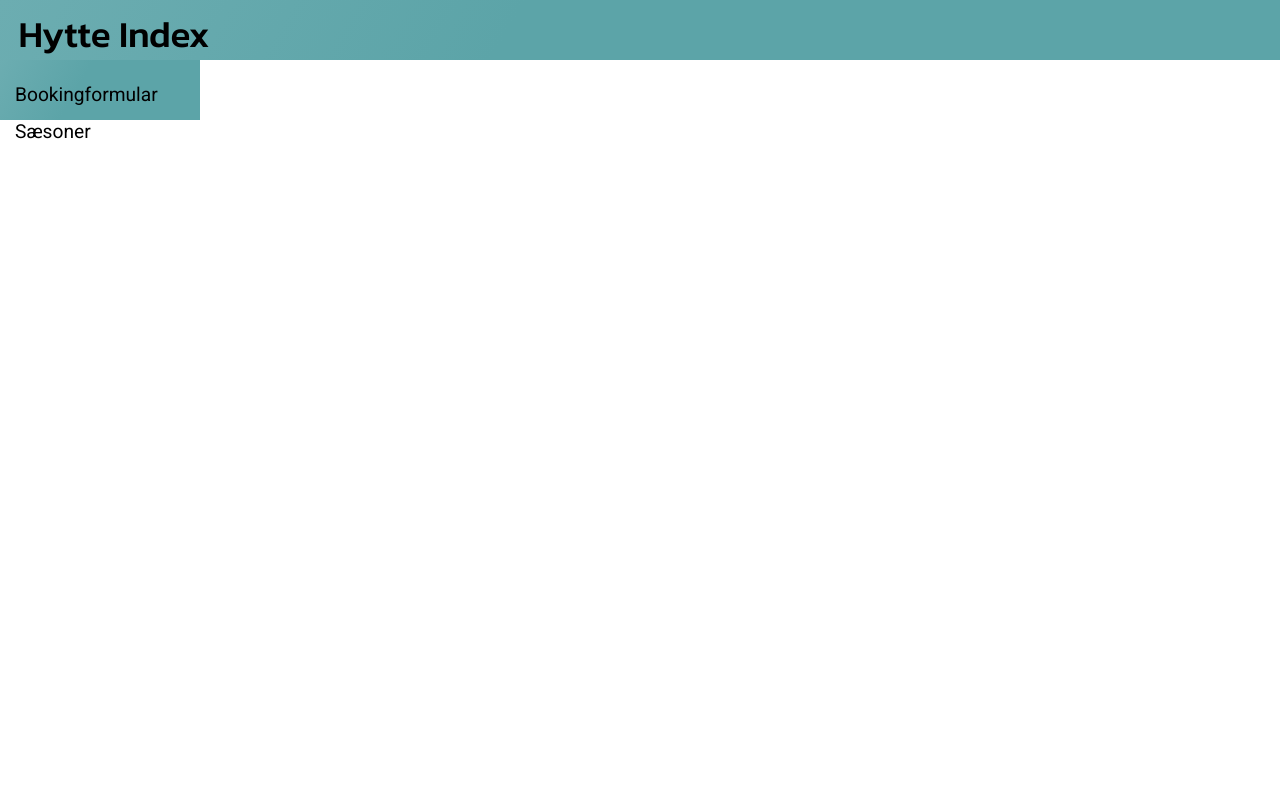
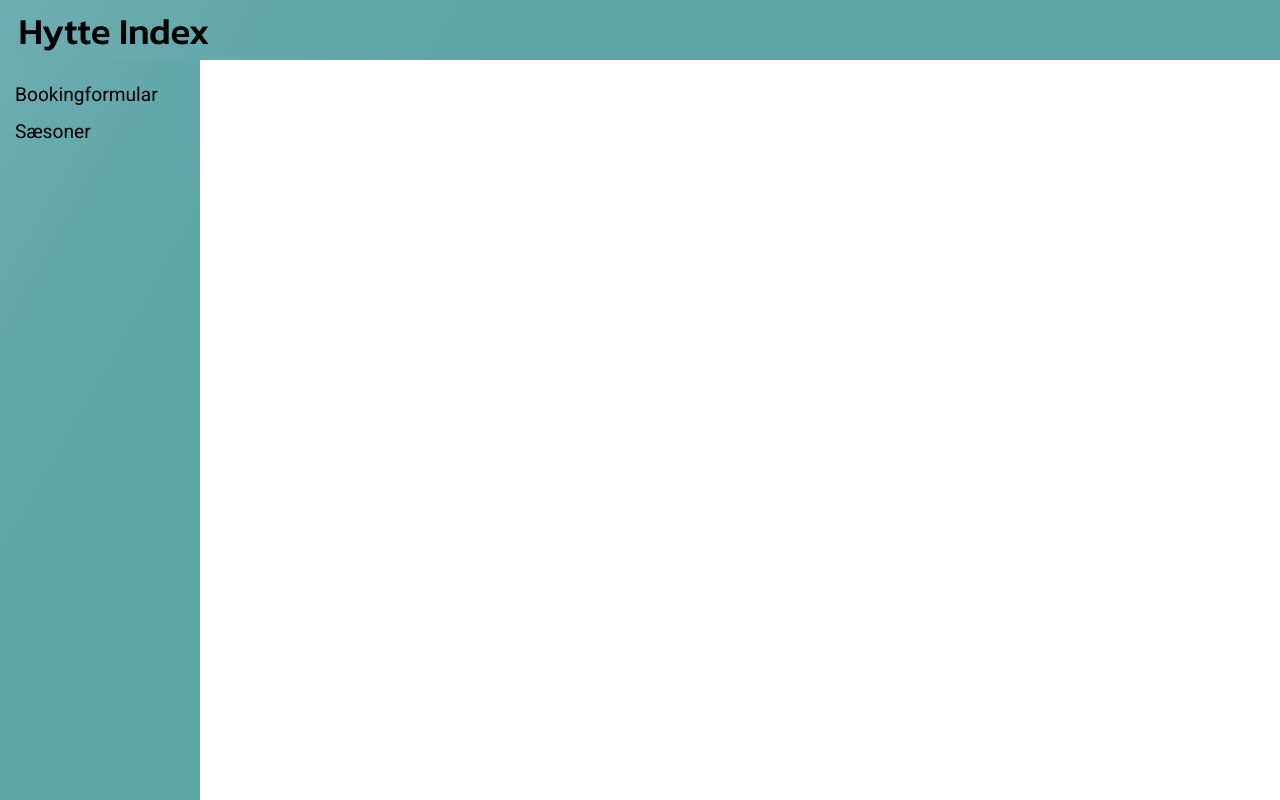
Before and after one commit to derangeddk/hyttebook-frontend, a Nuxt app: page /dashboard in a window 1280 px wide. Shown: the top 800 px of the page. Built offline with nearby package versions, Linux system fonts and the light colour scheme; no server answers.

Commit message:
add specificity to the nav since a sidebar nav has been add'ed

```diff
--- a/components/information-header.vue
+++ b/components/information-header.vue
@@ -1,5 +1,5 @@
 <template>
-    <nav>
+    <nav class="top-nav">
         <div class="header-wrapper">
             <div class="site-name">
                 <h1>
@@ -32,7 +32,7 @@ import { mapGetters } from 'vuex';
 </script>
 
 <style lang="scss">
-    nav {
+    .top-nav {
         width: 100%;
         height: 60px;
         background-color: #3C6E71;
@@ -51,6 +51,7 @@ import { mapGetters } from 'vuex';
         justify-content: space-between;
         align-content: center;
         align-items: center;
+        overflow: hidden;
     }
 
     .site-name {
@@ -60,7 +61,7 @@ import { mapGetters } from 'vuex';
     .site-name h1 {
         align-self: flex-start;
         font-size: 2.3em;
-        padding: 0.2em 0.5em;
+        padding: 0.1em 0.5em 0em;
         margin: 0;
         font-weight: 500;
     }
```
